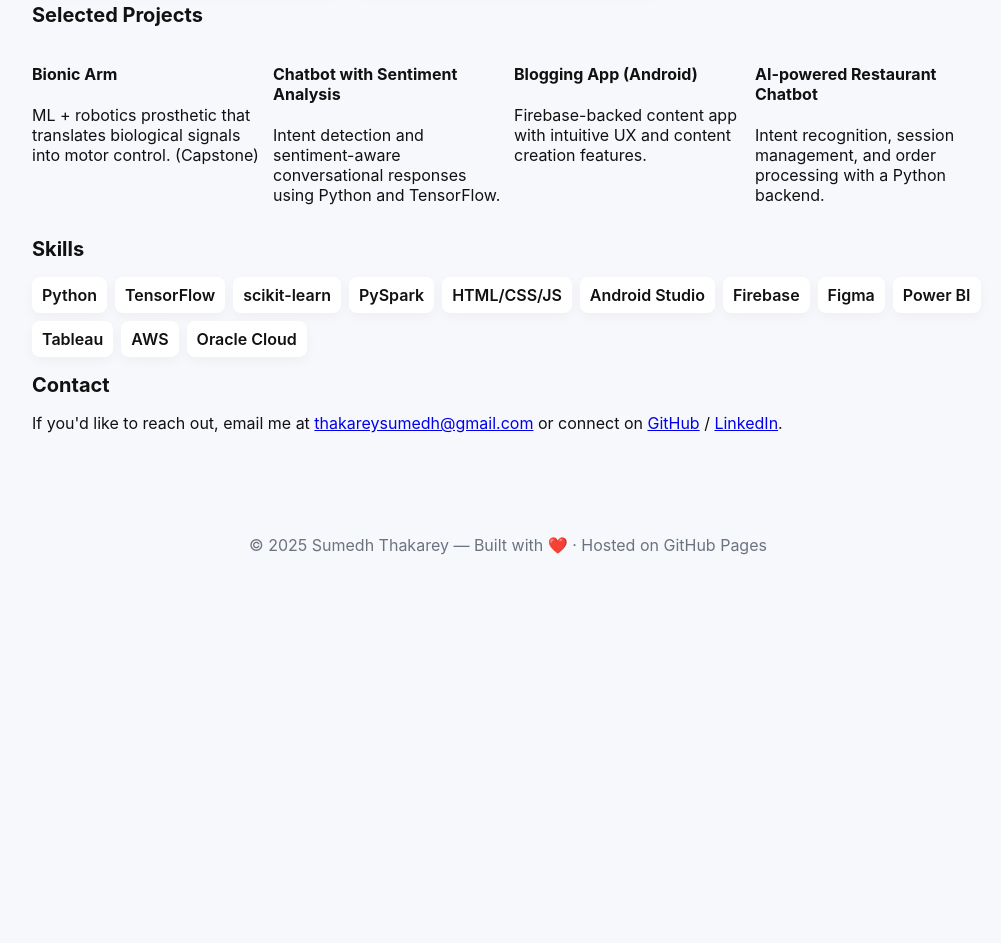
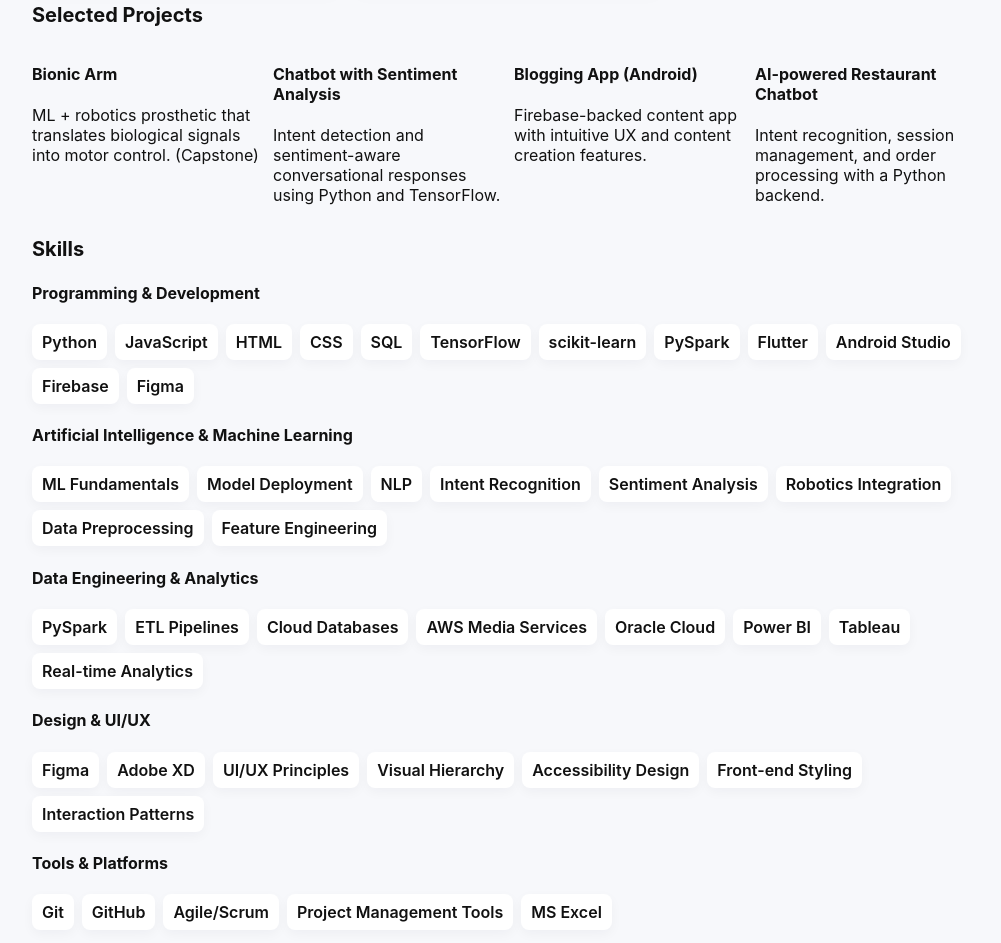
Before and after one commit to Schmidt420/sumedh-portfolio, a plain HTML site: page index.html in a window 1280 px wide. Shown: the part 936-1879 px from the top of the page, without its empty margins (132-1133 px from the left). Before the commit the page ends 1533 px from the top, so only its background shows below. Drawn offline with Linux system fonts and the light colour scheme; files whose address does not match are found by name.

Commit message:
Update index.html

```diff
--- a/index.html
+++ b/index.html
@@ -85,12 +85,53 @@
     </section>
 
     <section id="skills">
-      <h2>Skills</h2>
-      <div class="skills-grid">
-        <span>Python</span><span>TensorFlow</span><span>scikit-learn</span><span>PySpark</span>
-        <span>HTML/CSS/JS</span><span>Android Studio</span><span>Firebase</span><span>Figma</span>
-        <span>Power BI</span><span>Tableau</span><span>AWS</span><span>Oracle Cloud</span>
-      </div>
+  <h2>Skills</h2>
+
+  <div class="skills-category">
+    <h4>Programming & Development</h4>
+    <div class="skills-grid">
+      <span>Python</span><span>JavaScript</span><span>HTML</span><span>CSS</span><span>SQL</span>
+      <span>TensorFlow</span><span>scikit-learn</span><span>PySpark</span><span>Flutter</span>
+      <span>Android Studio</span><span>Firebase</span><span>Figma</span>
+    </div>
+  </div>
+
+  <div class="skills-category">
+    <h4>Artificial Intelligence & Machine Learning</h4>
+    <div class="skills-grid">
+      <span>ML Fundamentals</span><span>Model Deployment</span><span>NLP</span>
+      <span>Intent Recognition</span><span>Sentiment Analysis</span>
+      <span>Robotics Integration</span><span>Data Preprocessing</span>
+      <span>Feature Engineering</span>
+    </div>
+
+  <div class="skills-category">
+    <h4>Data Engineering & Analytics</h4>
+    <div class="skills-grid">
+      <span>PySpark</span><span>ETL Pipelines</span><span>Cloud Databases</span>
+      <span>AWS Media Services</span><span>Oracle Cloud</span>
+      <span>Power BI</span><span>Tableau</span><span>Real-time Analytics</span>
+    </div>
+  </div>
+
+  <div class="skills-category">
+    <h4>Design & UI/UX</h4>
+    <div class="skills-grid">
+      <span>Figma</span><span>Adobe XD</span><span>UI/UX Principles</span>
+      <span>Visual Hierarchy</span><span>Accessibility Design</span>
+      <span>Front-end Styling</span><span>Interaction Patterns</span>
+    </div>
+  </div>
+
+  <div class="skills-category">
+    <h4>Tools & Platforms</h4>
+    <div class="skills-grid">
+      <span>Git</span><span>GitHub</span><span>Agile/Scrum</span>
+      <span>Project Management Tools</span><span>MS Excel</span>
+    </div>
+  </div>
+</section>
+
     </section>
 
     <section id="contact">
```
